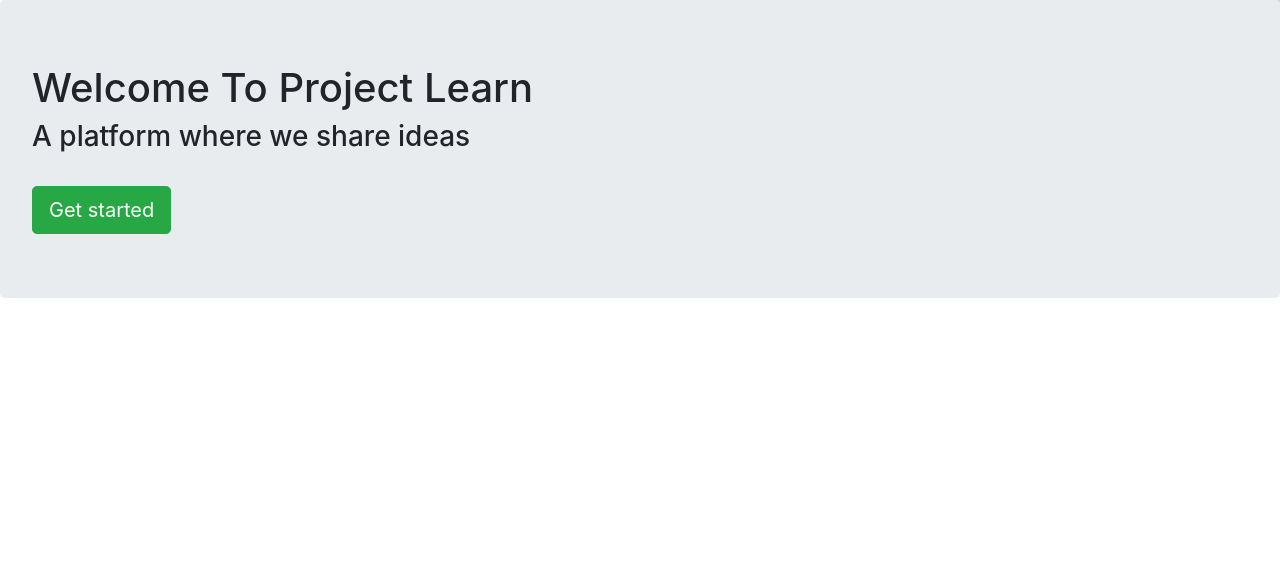
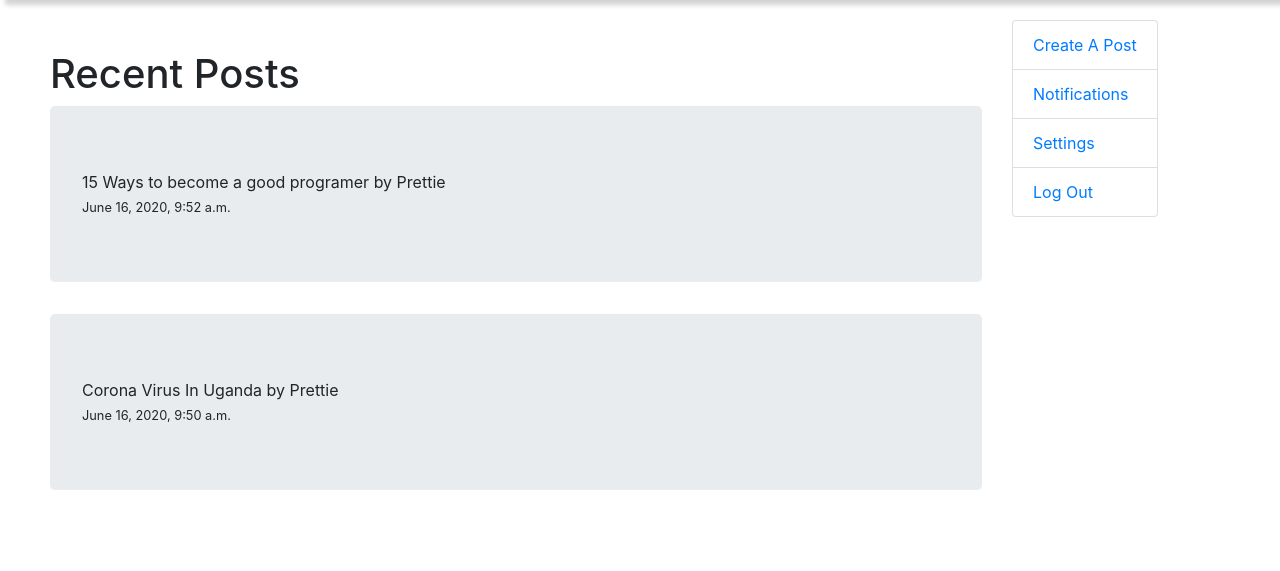
Before and after one commit to jod35/projectLearn, a Django app: page / in a window 1280 px wide. Shown: the part 56-627 px from the top of the page. Run offline with Django 3.2, Linux system fonts and the light colour scheme; a user stored in the database is signed in; data comes from the database, SQL or seed files in the repository; both versions use the stored data as it was after the commit; some libraries are stand-ins or nearby versions.

Commit message:
feat(user can now add posts

```diff
--- a/blog/forms.py
+++ b/blog/forms.py
@@ -8,3 +8,9 @@ class UserRegisterForm(UserCreationForm):
     class Meta:
         model = User
         fields = ['username', 'email', 'password1', 'password2']
+
+
+class PostCreationForm(forms.ModelForm):
+    class Meta:
+        model = Post
+        fields = ('title', 'body', 'status','author')
--- a/blog/static/blog/main.css
+++ b/blog/static/blog/main.css
@@ -22,3 +22,26 @@ header {
   color: dodgerblue;
   padding: 20px;
 }
+.home {
+  display: flex;
+  padding: 20px;
+}
+.home-page{
+    display: flex;
+    padding: 20px;
+    justify-content: space-between;
+}
+.post-form{
+  width: 80%;
+  padding-left: 50px;
+  padding-right: 50px;
+  color: dodgerblue;
+}
+.sidebar{
+  margin-top: 100px;
+  margin-left: 100px;
+}
+.recent{
+  width: 80%;
+  padding: 30px;
+}
--- a/blog/templates/blog/index.html
+++ b/blog/templates/blog/index.html
@@ -1,4 +1,29 @@
-{% extends 'blog/base.html' %} {% block body %}
+{% extends 'blog/base.html' %}
+{% block body %}
+ {% if user.is_authenticated %}
+ <div class="home">
+    <div class="recent">
+      <h1>Recent Posts</h1>
+
+      {% for post in posts %}
+        <div class="jumbotron">
+          <div class="head-text">{{post.title}} by {{post.author}}</div>
+          <small class="post-time">{{post.created}}</small>
+        </div>
+      {% endfor %}
+
+    </div>
+  <div class="side-bar">
+    <ul class="list-group">
+      <li class="list-group-item"><a href="{% url 'blog:add_post' %}">Create A Post</a></li>
+      <li class="list-group-item"><a href="">Notifications</a></li>
+      <li class="list-group-item"><a href="">Settings</a></li>
+      <li class="list-group-item"><a href="">Log Out</a></li>
+    </ul>
+  </div>
+</div>
+ </div>
+{% else %}
 <div class="showcase jumbotron">
   <h1 class="lg-text">Welcome To Project Learn</h1>
   <h3 class="subtext">A platform where we share ideas</h3>
@@ -7,4 +32,4 @@
     >Get started</a
   >
 </div>
-{% endblock body %}
+{% endif %} {% endblock body %}
--- a/blog/urls.py
+++ b/blog/urls.py
@@ -10,5 +10,6 @@ urlpatterns = [
     path('signup/', views.signup, name='register'),
     path('login/', auth_views.LoginView.as_view(), name='login'),
     path('logout/', auth_views.LogoutView.as_view(template_name='blog/loggedout.html'), name='loggedout'),
+    path('create_post',views.create_post,name='add_post'),
 
 ]
--- a/blog/views.py
+++ b/blog/views.py
@@ -1,12 +1,29 @@
 from django.shortcuts import render, redirect
-from .forms import UserRegisterForm
+from .forms import UserRegisterForm, PostCreationForm
+from .models import Post
 from django.contrib import messages
+from django.contrib.auth import user_logged_in
+from django.contrib.auth.decorators import login_required
 
 # Create your views here.
 
 
 def index(request):
-    return render(request, 'blog/index.html')
+    posts=Post.objects.all()
+
+
+    if request.method =="POST":
+        form=PostCreationForm(request.POST)
+
+        if form.is_valid():
+            form.save(commit=False)
+
+
+            return redirect('blog:home')
+    context={
+        'posts':posts
+    }
+    return render(request, 'blog/index.html',context)
 
 
 def signup(request):
@@ -27,3 +44,21 @@ def signup(request):
         'message': messages
     }
     return render(request, 'blog/signup.html', context)
+
+
+@login_required
+def create_post(request):
+    form = PostCreationForm()
+
+    if request.method=='POST':
+        form=PostCreationForm(request.POST)
+
+        if form.is_valid():
+            form.save()
+            print(user_logged_in)
+            messages.success(request,'Your Post Is Now Live!')
+            return redirect('blog:home')
+    context = {
+       'form': form
+    }
+    return render(request, 'blog/createpost.html', context)
--- a/project_learn/settings.py
+++ b/project_learn/settings.py
@@ -115,4 +115,4 @@ CRISPY_TEMPLATE_PACK = 'bootstrap4'
 
 
 LOGIN_REDIRECT_URL = '/'
-LOGOUT_REDIRECT_URL = '/'
+LOGOUT_REDIRECT_URL = '/login/'
```
Also changed, not shown: blog/templates/blog/active.html (added, +13 -0 lines), blog/templates/blog/createpost.html (added, +24 -0 lines), front-end/css/main.css (deleted, +0 -60 lines), front-end/index.html (deleted, +0 -30 lines), db.sqlite3, front-end/js/index.js (deleted).
